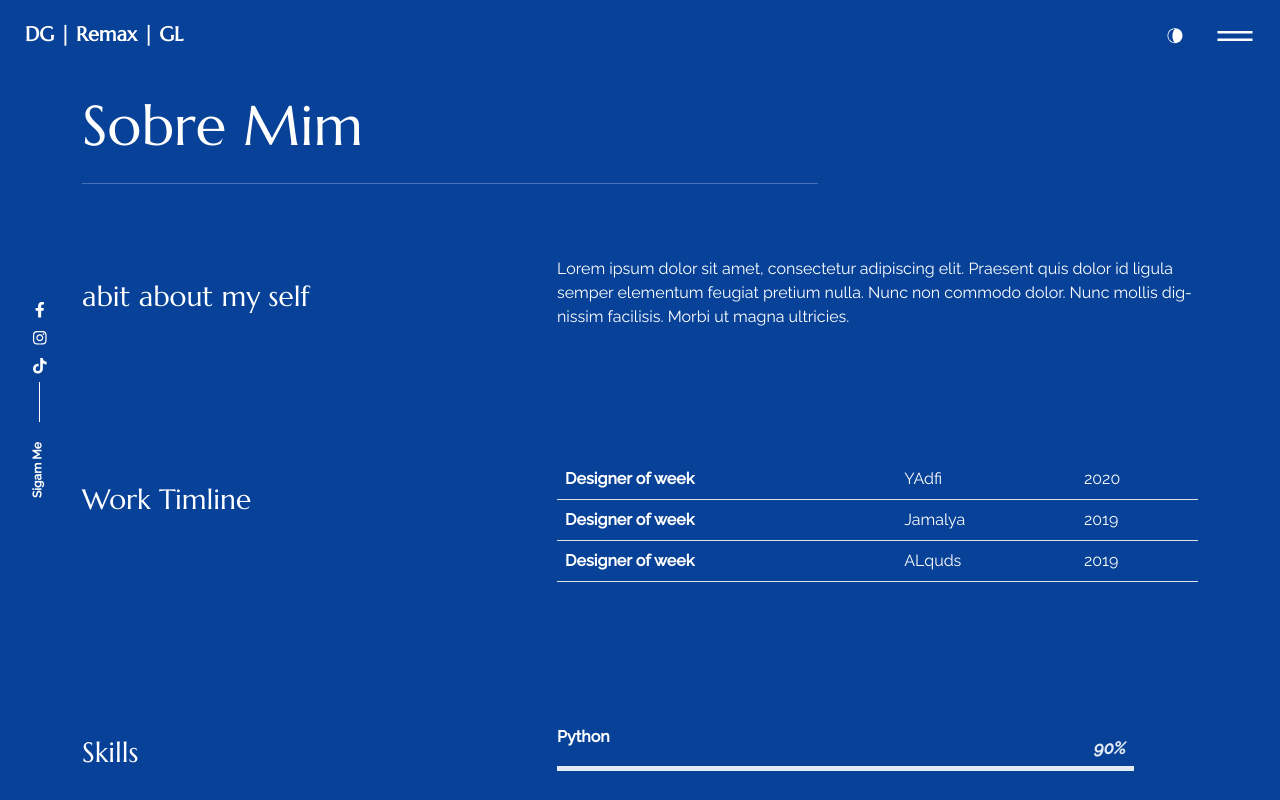
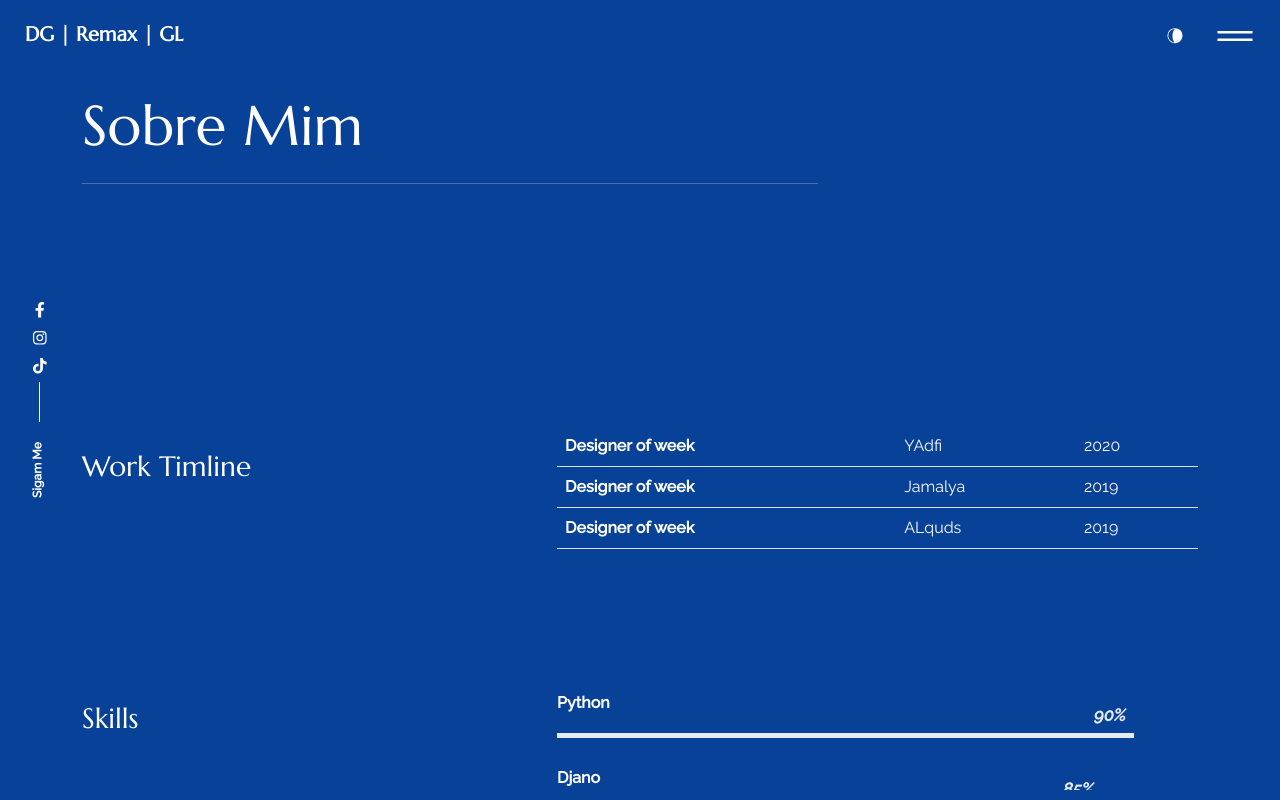
Before and after one commit to ardsilva/site-danigordinhoremax, a React (Create React App) app: page /about in a window 1280 px wide. Shown: the top 800 px of the page. Built offline with nearby package versions, Linux system fonts and the light colour scheme.

Commit message:
changing content

```diff
--- a/src/content_option.js
+++ b/src/content_option.js
@@ -3,7 +3,7 @@ const imovel1 = require("../src/assets/images/imovel1.jpg");
 const logotext = "DG | Remax | GL";
 const meta = {
     title: "Daniela Gordinho - Remax - GL",
-    description: "Esse é meu site profissional",
+    description: "O imóvel que procura, eu te ajudo a encontrar",
 };
 
 const introdata = {
@@ -17,10 +17,8 @@ const introdata = {
     your_img_url: myImage,
 };
 
-const dataabout = {
-    title: "abit about my self",
-    aboutme: "Lorem ipsum dolor sit amet, consectetur adipiscing elit. Praesent quis dolor id ligula semper elementum feugiat pretium nulla. Nunc non commodo dolor. Nunc mollis dignissim facilisis. Morbi ut magna ultricies.",
-};
+const dataabout = {};
+
 const worktimeline = [{
         jobtitle: "Designer of week",
         where: "YAdfi",
```
